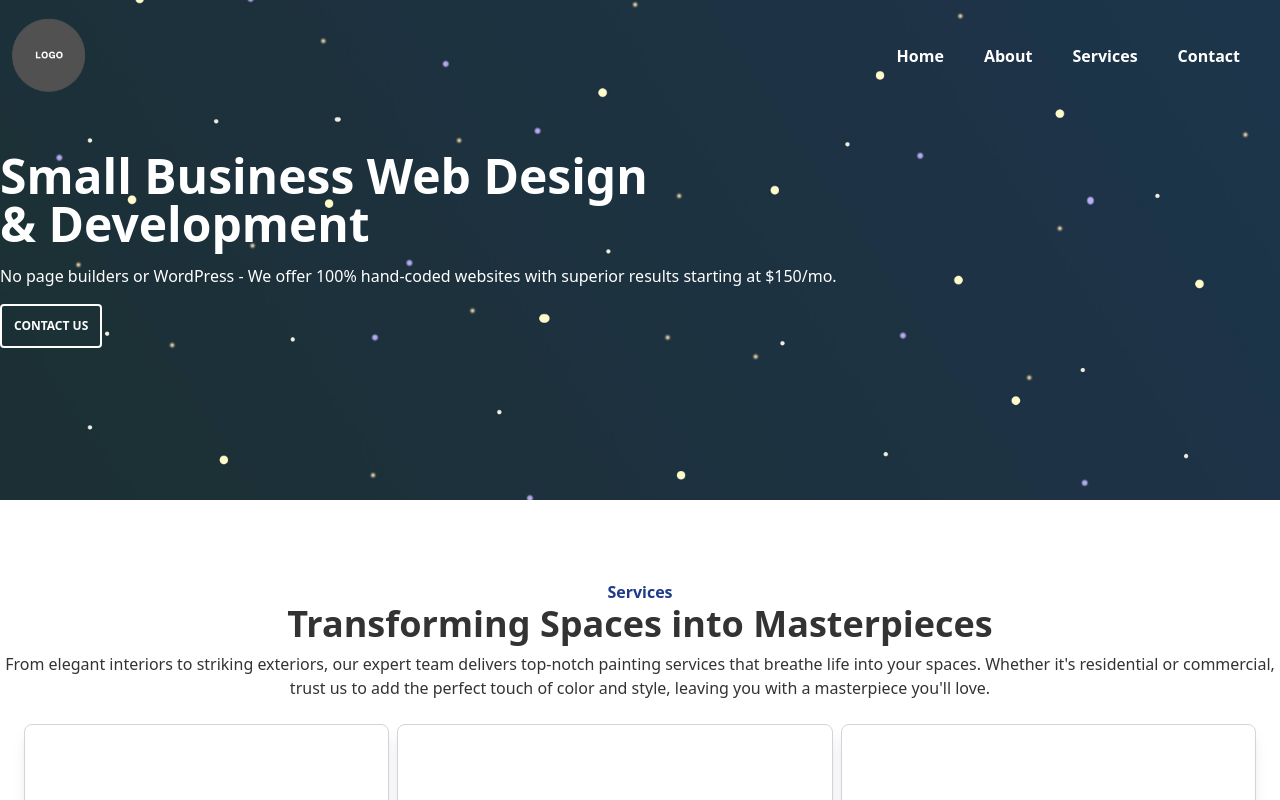
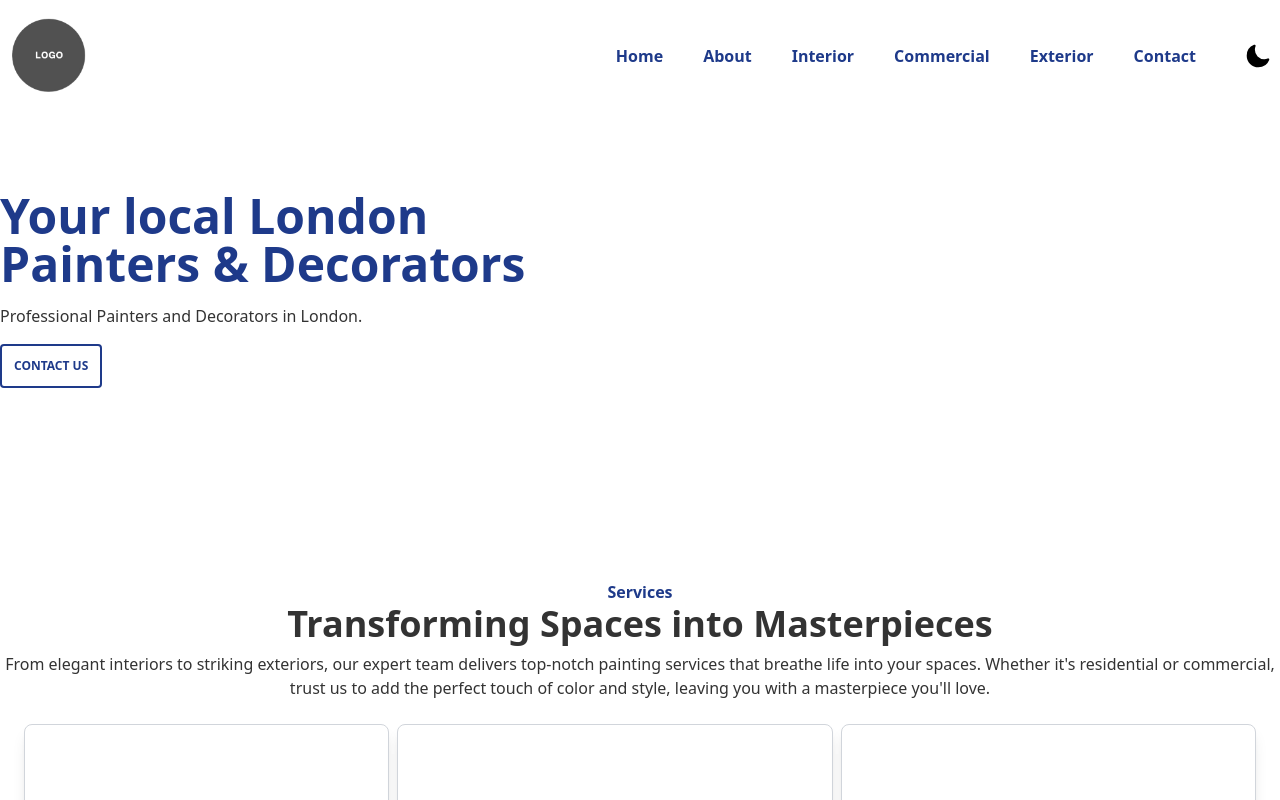
Before and after one commit to illium-digital-media/website, a Next.js app: page / in a window 1280 px wide. Shown: the top 800 px of the page. Built offline with nearby package versions, Linux system fonts and the light colour scheme.

Commit message:
Revert "first commit"
This reverts commit c847c7b5a13dbd31612f4c71d6e35e0c1e7111f3.

```diff
--- a/components/CTAs/ContactButton.tsx
+++ b/components/CTAs/ContactButton.tsx
@@ -2,7 +2,7 @@ import Link from 'next/link';
 
 const ContactButton: React.FC = () => {
   return (
-    <button className="text-xs rounded font-bold uppercase text-white border-2 border-white p-3  hover:text-white duration-200">
+    <button className="text-xs rounded font-bold uppercase text-blue-900 border-2 border-blue-900 p-3 hover:bg-blue-900 hover:text-white duration-200">
       <Link href="/contact">Contact Us </Link>
     </button>
   );
--- a/components/Footer.tsx
+++ b/components/Footer.tsx
@@ -10,7 +10,7 @@ const Footer = () => {
   const { darkMode } = useContext(DarkModeContext);
 
   return (
-    <footer className={`text-white bg-gradient-to-t from-black to-gray-800 max-xl:px-4`}>
+    <footer className={`text-white ${darkMode ? 'bg-zinc-600' : 'bg-primary' } max-xl:px-4`}>
       <div className="max-w-screen-xl m-auto">
         <div className="py-10 md:flex justify-between">
           <div className="sm:flex max-sm:pb-5">
@@ -36,7 +36,7 @@ const Footer = () => {
             ))}
           </div>
         </div>
-        <hr className="border-t-2 border-t-red"/>
+        <hr />
         <div className="text-center">
           <div className="p-2">
             <p className="text-sm">
--- a/components/Navigation/MainNavigation.tsx
+++ b/components/Navigation/MainNavigation.tsx
@@ -3,18 +3,33 @@ import BurgerMenu from "../BurgerMenu";
 import NavItem from "./NavItem";
 import React, { useState, useEffect, useContext } from "react";
 import Image from "next/image";
+import DarkModeToggle from "./DarkModeToggle";
 import { DarkModeContext } from "../DarkModeContext";
 import LogoPlaceholder from "../../assets/logo-placeholder.png";
 
 const navItems = [
   { pageLink: "/", title: "Home" },
   { pageLink: "/about", title: "About" },
-  { pageLink: "/services", title: "Services" },
+  { pageLink: "/interior", title: "Interior" },
+  { pageLink: "/commercial", title: "Commercial" },
+  { pageLink: "/exterior", title: "Exterior" },
   { pageLink: "/contact", title: "Contact" },
 ];
 
 const MainNavigation: React.FC = () => {
   const { darkMode } = useContext(DarkModeContext);
+
+  const [isModalOpen, setModalOpen] = useState(false);
+
+  const openModal = () => {
+    document.body.style.overflow = "hidden";
+    setModalOpen(true);
+  };
+
+  const closeModal = () => {
+    document.body.style.overflow = "auto";
+    setModalOpen(false);
+  };
 
   const [navbarVisible, setNavbarVisible] = useState(false);
 
@@ -36,9 +51,9 @@ const MainNavigation: React.FC = () => {
 
   return (
     <header
-      className={`w-full max-lg:shadow-lg max-lg:fixed z-10 absolute  ${
-        darkMode ? "bg-zinc-800" : "bg-transparent"
-      }`}
+      className={`w-full max-lg:shadow-lg max-lg:fixed z-10 ${
+        navbarVisible ? "fixed shadow-lg " : "absolute "
+      }  ${darkMode ? "bg-zinc-800" : "bg-white"}`}
       style={{ transition: "background-color 0.3s ease" }}
     >
       <nav className="flex justify-between m-auto max-w-screen-xl max-xl:px-5  ">
@@ -64,6 +79,7 @@ const MainNavigation: React.FC = () => {
               />
             ))}
           </ul>
+          <DarkModeToggle />
         </div>
       </nav>
     </header>
--- a/components/Navigation/NavItem.tsx
+++ b/components/Navigation/NavItem.tsx
@@ -16,8 +16,8 @@ const NavItem: React.FC<{
   />;
   return (
     <li
-      className={`px-5 m-auto text-md font-bold  hover:rounded-full duration-200
-      ${darkMode ? "text-white hover:text-primary" : "text-white hover:text-blue-400"}`}
+      className={`p-5 m-auto text-md font-bold  hover:bg-gray-200 hover:rounded-full duration-200
+      ${darkMode ? "text-white hover:text-primary" : "text-primary "}`}
     >
       <Link href={props.pageLink} onClick={props.handleClick}>
         {props.copy}
--- a/components/sections/LandingSection.tsx
+++ b/components/sections/LandingSection.tsx
@@ -2,21 +2,13 @@ import ContactButton from "../CTAs/ContactButton";
 
 const LandingSection: React.FC = () => {
   return (
-    <section
-      className=" bg-cover bg-center max-sm:px-4 flex items-center justify-center h-[500px] max-lg:h-[450px]  max-xl:px-5"
-      style={{
-        backgroundImage: `url("/space-background.jpg")`,
-      }}
-    >
-      <div className="max-w-screen-xl w-full text-white">
-        <h3 className="text-white text-5xl font-bold max-lg:text-4xl">
-          Small Business Web Design <br />
-          &amp; Development
+    <section className="max-w-screen-xl max-lg:max-w-screen-sm max-sm:px-4 m-auto pt-20 h-[500px] max-lg:h-[450px] flex items-center max-xl:px-5">
+      <div className="">
+        <h3 className="text-blue-900 text-5xl font-bold max-lg:text-4xl">
+          Your local London <br />
+          Painters &amp; Decorators
         </h3>
-        <p className="py-4">
-          No page builders or WordPress - We offer 100% hand-coded websites with
-          superior results starting at $150/mo.
-        </p>
+        <p className="py-4">Professional Painters and Decorators in London.</p>
         <ContactButton />
       </div>
     </section>
--- a/package.json
+++ b/package.json
@@ -1,5 +1,5 @@
 {
-  "name": "relay-web-designs",
+  "name": "test",
   "version": "0.1.0",
   "private": true,
   "scripts": {
```
Also changed, not shown: public/space-background.jpg (deleted).
